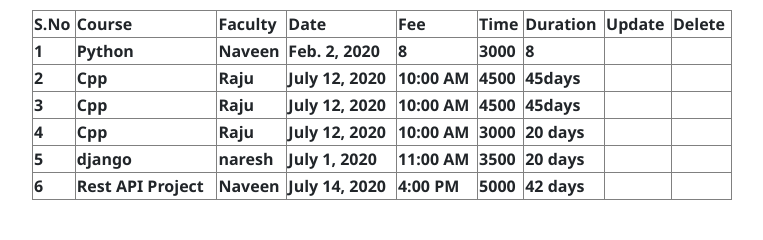
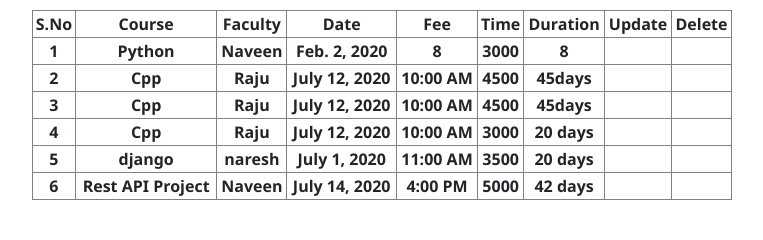
Before and after one commit to Chiranjeevi94/Institute, a Django app: page /viewclasses/ in a window 1280 px wide. Shown: the part 178-418 px from the top of the page, without its empty margins (298-1061 px from the left). Run offline with Django 3.2, Linux system fonts and the light colour scheme; data comes from the database, SQL or seed files in the repository; lists and menus that the app fills with data are empty; some libraries are stand-ins or nearby versions.

Commit message:
Course Detail table
In this commit i have added stlying to the course details table.

```diff
--- a/templates/viewclasses.html
+++ b/templates/viewclasses.html
@@ -29,6 +29,7 @@
             padding-top: 10px;
             padding-left: 80px;
             border-color: blue;
+            text-align: center;
         }
     </style>
     </head>
@@ -43,7 +44,7 @@
         </table>
     </div>
     <div class="coursedetails">
-        <table align="center" width="700" border="1" style="padding: 20px">
+        <table align="center" width="700" border="1" style="padding: 20px;">
         <tr>
             <th>S.No</th>
             <th>Course</th>
```
